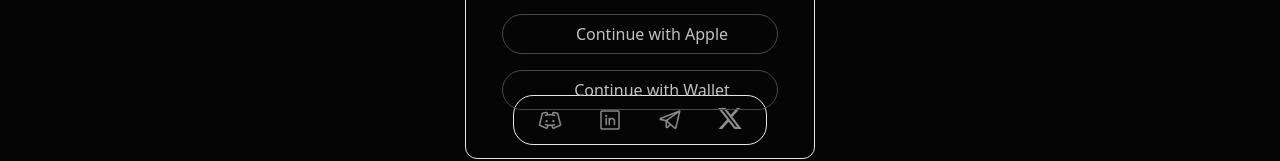
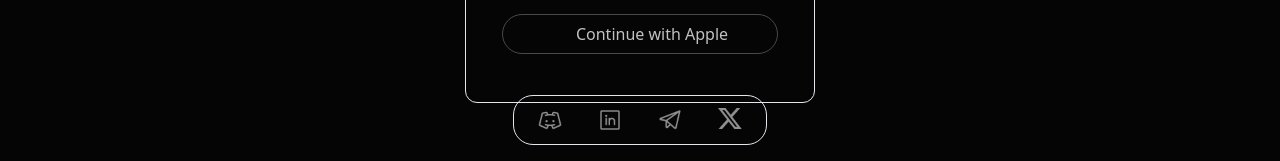
Before and after one commit to unreal-art/v0, a Next.js app: page / in a window 1280 px wide. Shown: the part 591-752 px from the top of the page. Built offline with nearby package versions, Linux system fonts and the light colour scheme.

Commit message:
removed wallet connect

```diff
--- a/src/app/page.tsx
+++ b/src/app/page.tsx
@@ -43,14 +43,14 @@ export default function Home() {
           </AuthBtn>
 
 
-          <AuthBtn
+          {/* <AuthBtn
             icon={
               <div>
 
               </div>
             }>
             Continue with Wallet
-          </AuthBtn>
+          </AuthBtn> */}
 
 
         </div>
```
